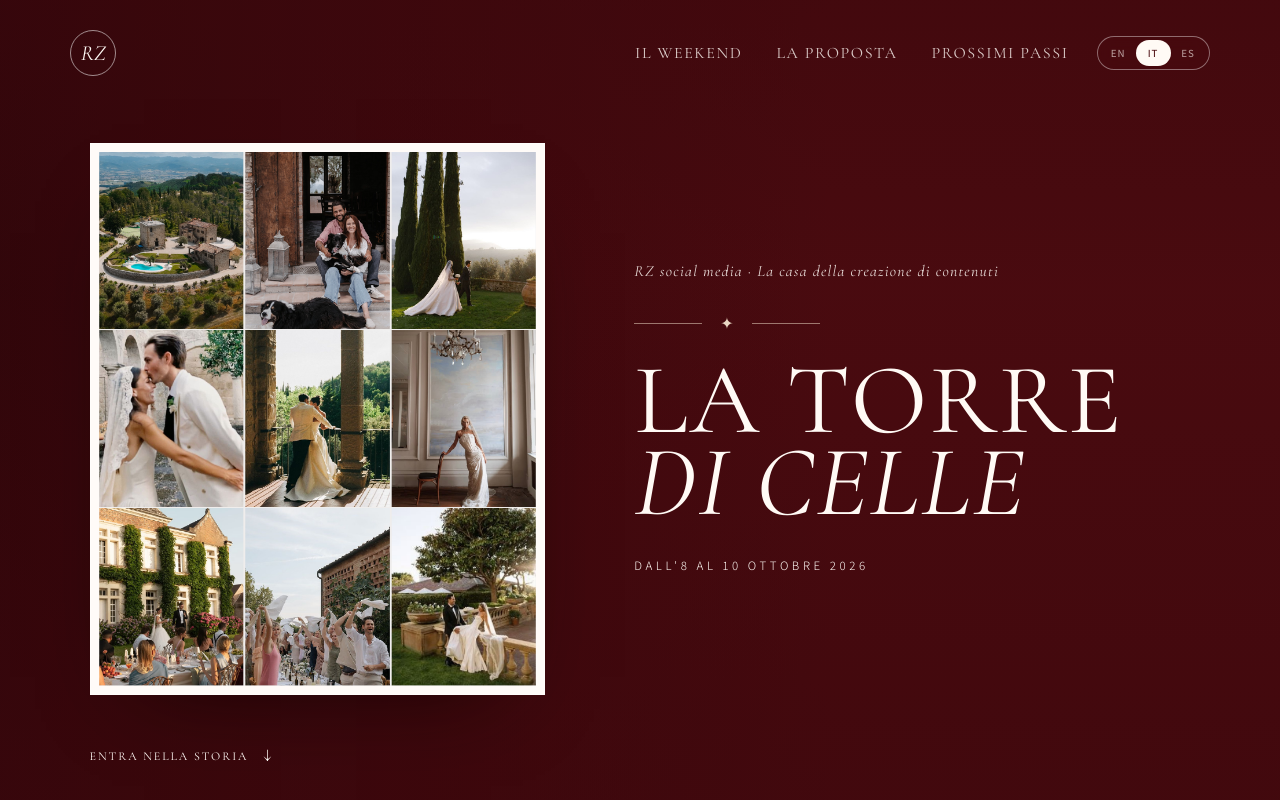
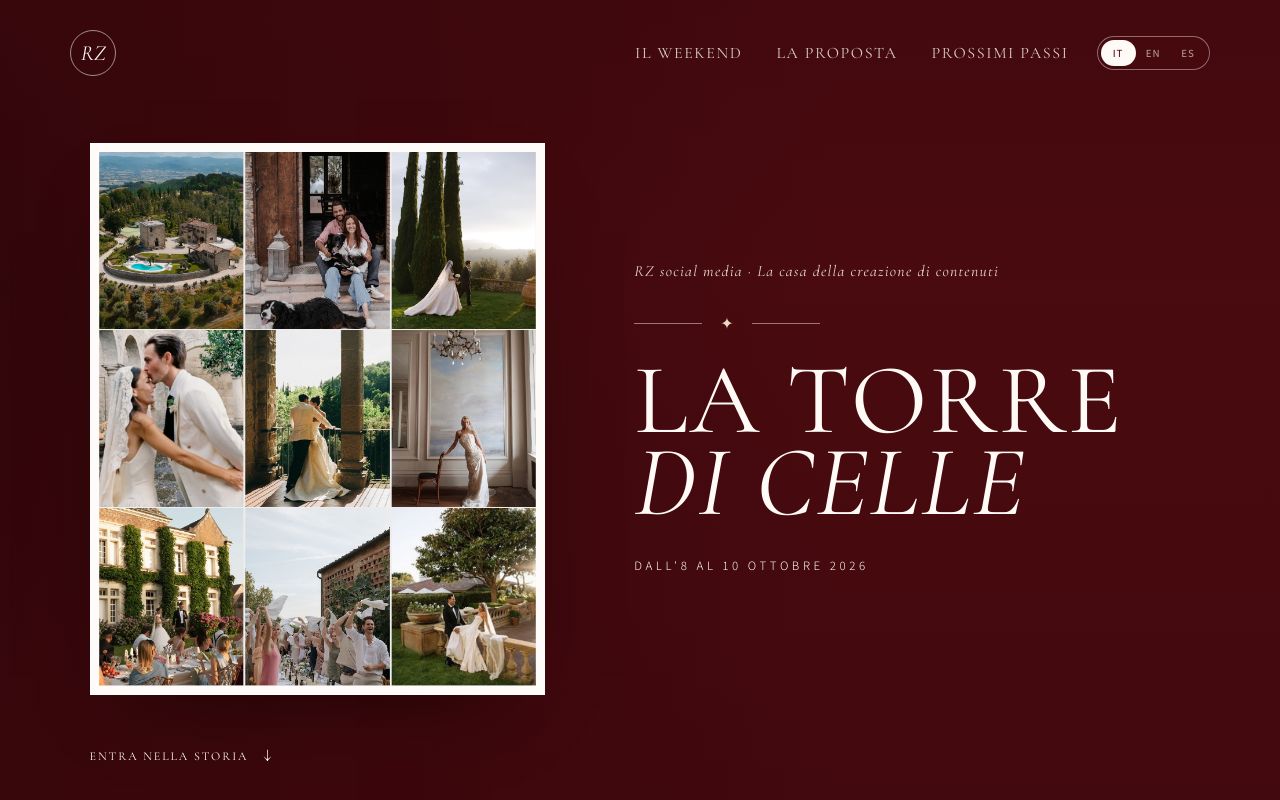
Before and after one commit to rz-social-media/price-proposal-tuscany, a Next.js app: page / in a window 1280 px wide. Shown: the top 800 px of the page. Built offline with nearby package versions, Linux system fonts and the light colour scheme.

Commit message:
Put Italian first in language switcher

```diff
--- a/app/page.tsx
+++ b/app/page.tsx
@@ -227,7 +227,7 @@ export default function Home() {
               <a href="#next-steps">{copy.nav[2]}</a>
             </div>
             <div className="language-switcher" role="group" aria-label={copy.languageLabel}>
-              {(["en", "it", "es"] as Language[]).map((code) => (
+              {(["it", "en", "es"] as Language[]).map((code) => (
                 <button key={code} type="button" className={language === code ? "active" : ""} onClick={() => setLanguage(code)} aria-pressed={language === code}>
                   {code.toUpperCase()}
                 </button>
```
Also changed, not shown: 17 other files (tests, documents, lock files or other folders).
